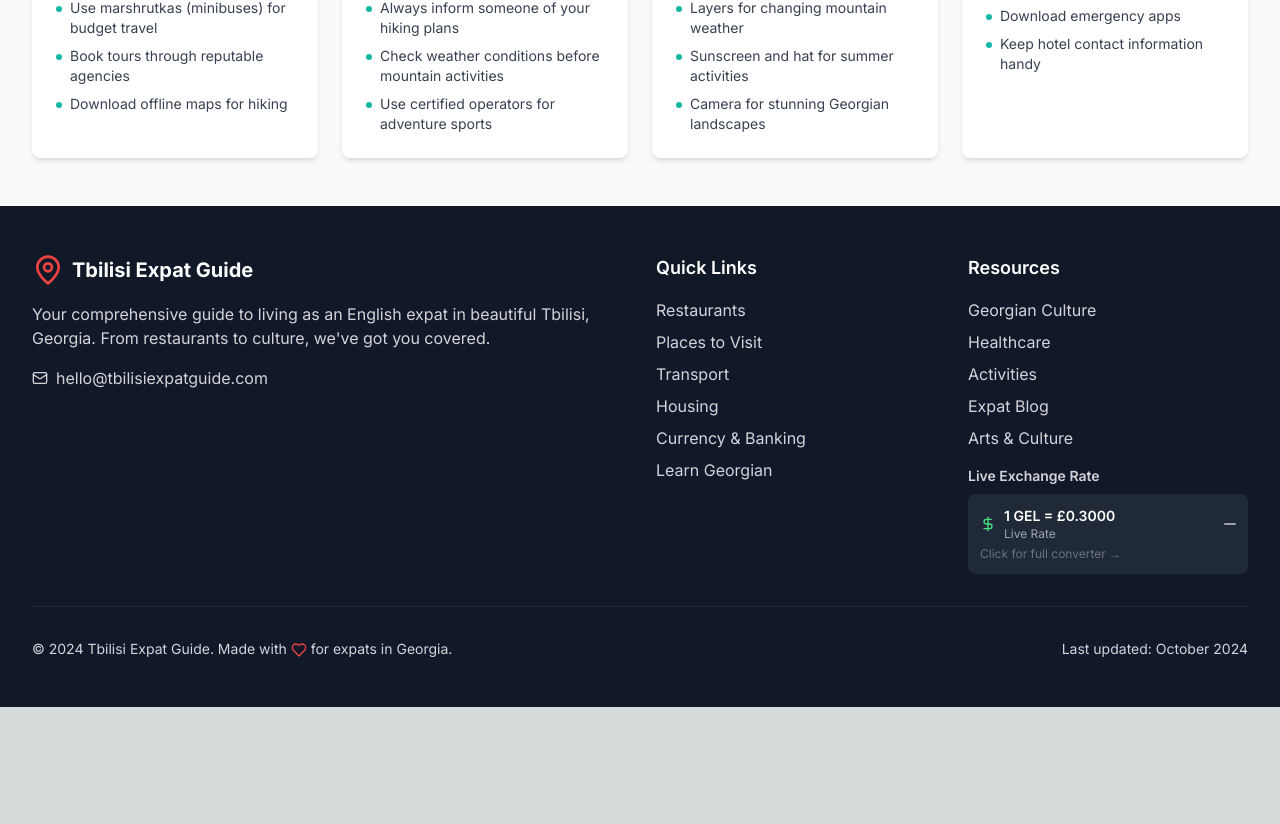
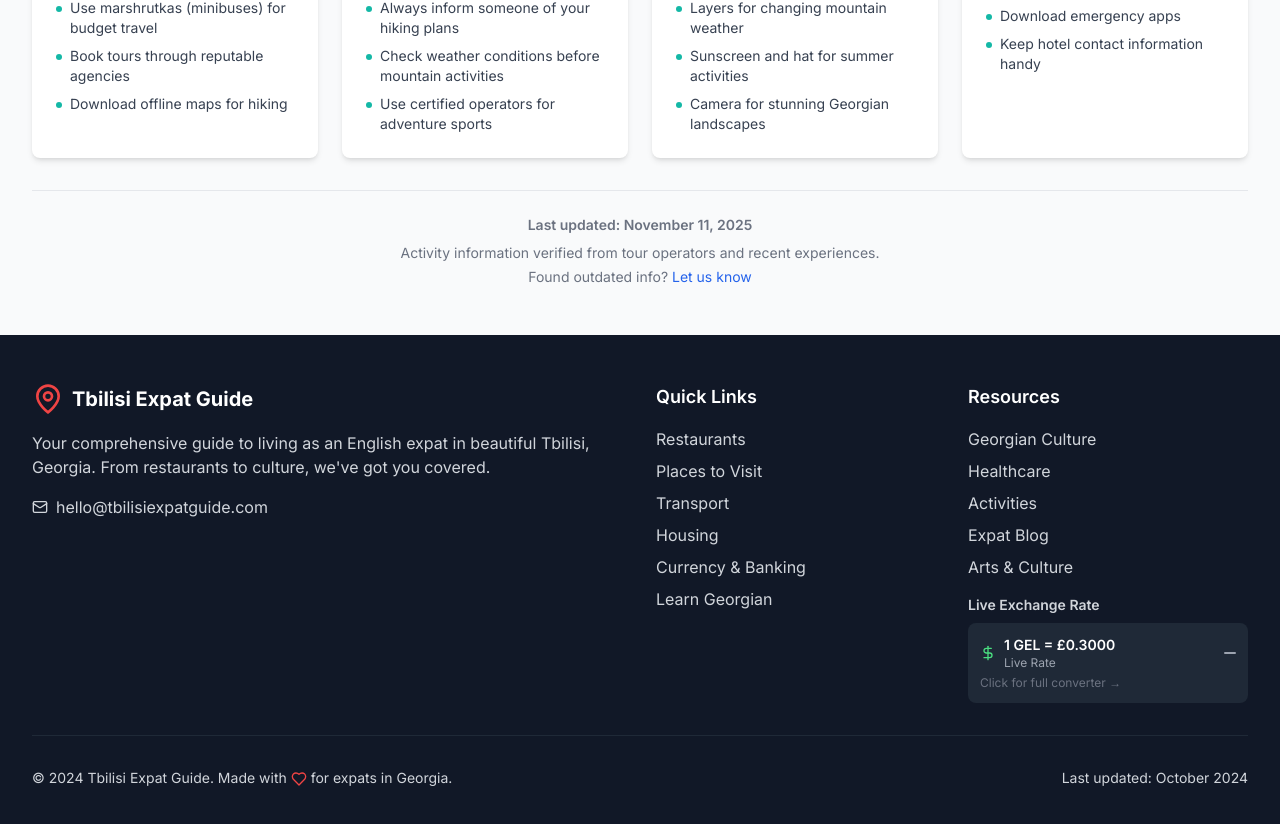
Before and after one commit to stewnorriss/georgia-expat-site, a Next.js app: page /activities in a window 1280 px wide. Shown: the part 3871-4695 px from the top of the page. Before the commit the page ends 4578 px from the top, so only its background shows below. Built offline with nearby package versions, Linux system fonts and the light colour scheme; no server answers.

Commit message:
chore: Apply autofix formatting to activity, culture, and transport pages

```diff
--- a/app/activities/page.tsx
+++ b/app/activities/page.tsx
@@ -625,6 +625,13 @@ const ActivitiesPage = () => {
             ))}
           </div>
         </div>
+
+        {/* Last Updated */}
+        <div className="mt-8 text-center text-sm text-gray-500 border-t border-gray-200 pt-6">
+          <p className="font-semibold">Last updated: November 11, 2025</p>
+          <p className="mt-2">Activity information verified from tour operators and recent experiences.</p>
+          <p className="mt-1">Found outdated info? <a href="mailto:contact@georgiaexpat.com" className="text-blue-600 hover:underline">Let us know</a></p>
+        </div>
       </div>
     </div>
   )
--- a/app/culture/page.tsx
+++ b/app/culture/page.tsx
@@ -458,6 +458,13 @@ const CulturePage = () => {
             </div>
           </div>
         </div>
+
+        {/* Last Updated */}
+        <div className="mt-8 text-center text-sm text-gray-500 border-t border-gray-200 pt-6">
+          <p className="font-semibold">Last updated: November 11, 2025</p>
+          <p className="mt-2">Cultural information verified from local sources and expat experiences.</p>
+          <p className="mt-1">Found outdated info? <a href="mailto:contact@georgiaexpat.com" className="text-blue-600 hover:underline">Let us know</a></p>
+        </div>
       </div>
     </div>
   )
--- a/app/transport/page.tsx
+++ b/app/transport/page.tsx
@@ -606,6 +606,13 @@ const TransportPage = () => {
             ))}
           </div>
         </div>
+
+        {/* Last Updated */}
+        <div className="mt-8 text-center text-sm text-gray-500 border-t border-gray-200 pt-6">
+          <p className="font-semibold">Last updated: November 11, 2025</p>
+          <p className="mt-2">Transport information verified from Tbilisi Transport Company and expat community.</p>
+          <p className="mt-1">Found outdated info? <a href="mailto:contact@georgiaexpat.com" className="text-blue-600 hover:underline">Let us know</a></p>
+        </div>
       </div>
     </div>
   )
```
